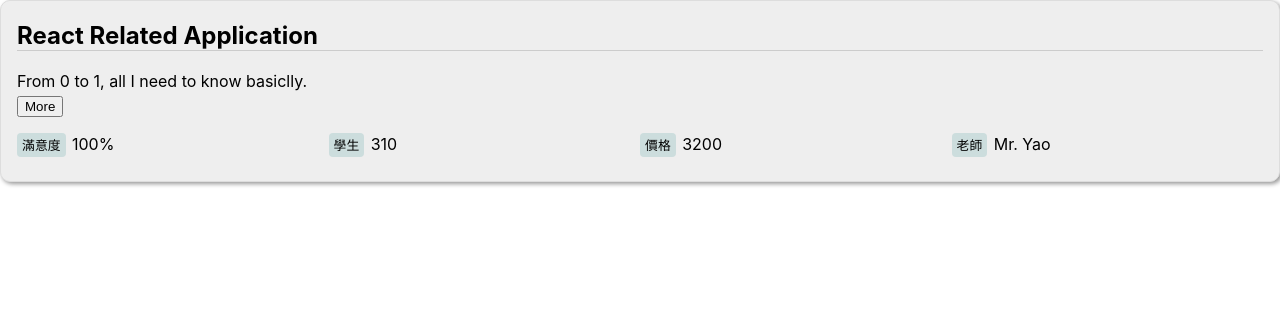
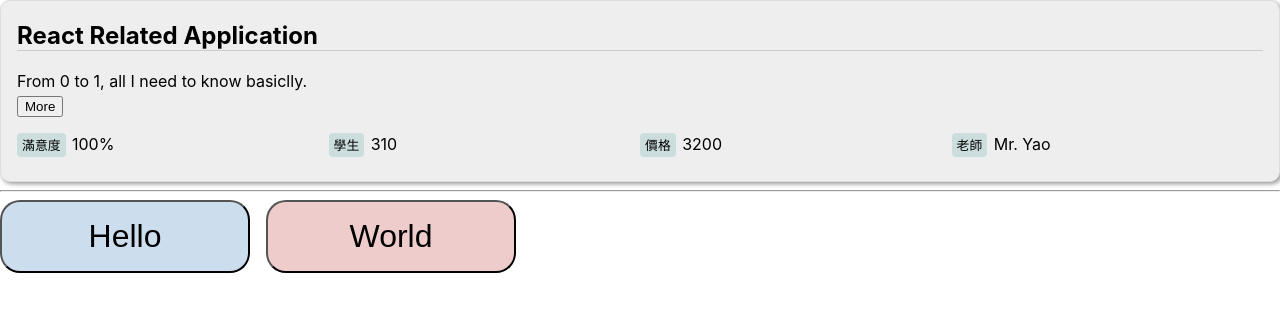
Before and after one commit to ShawnTseng/react-protfolio, a React (Create React App) app: page / in a window 1280 px wide. Shown: the top 312 px of the page. Built offline with nearby package versions, Linux system fonts and the light colour scheme.

Commit message:
init css component

```diff
--- a/src/App.js
+++ b/src/App.js
@@ -1,11 +1,17 @@
 import React from 'react';
 import Card from './Card';
+import MyButton from './MyButton';
+import YourButton from './YourButton';
+
 import lesson from './lesson-react.json';
 
 function App() {
   return (
     <div>
       <Card data={lesson} />
+      <hr />
+      <MyButton>Hello</MyButton>
+      <YourButton>World</YourButton>
     </div>
   );
 }
--- /dev/null
+++ b/src/MyButton.css
@@ -0,0 +1,9 @@
+.btn {
+    background: #cde;
+    border-radius: 20px;
+    font-size: 2em;
+    width: 250px;
+    text-align: center;
+    padding: 0.5em 0;
+    margin-right: 0.5em;
+}
--- /dev/null
+++ b/src/MyButton.js
@@ -0,0 +1,12 @@
+import React, { Component } from 'react';
+import './MyButton.css';
+
+class MyButton extends Component {
+    render() {
+        return (
+            <button className="btn">{this.props.children}</button>
+        );
+    }
+}
+
+export default MyButton;
--- /dev/null
+++ b/src/YourButton.css
@@ -0,0 +1,9 @@
+.btn2 {
+    background: #ecc;
+    border-radius: 20px;
+    font-size: 2em;
+    width: 250px;
+    text-align: center;
+    padding: 0.5em 0;
+    margin-right: 0.5em;
+}
--- /dev/null
+++ b/src/YourButton.js
@@ -0,0 +1,12 @@
+import React, { Component } from 'react';
+import './YourButton.css';
+
+class YourButton extends Component {
+    render() {
+        return (
+            <button className="btn2">{this.props.children}</button>
+        );
+    }
+}
+
+export default YourButton;
```
